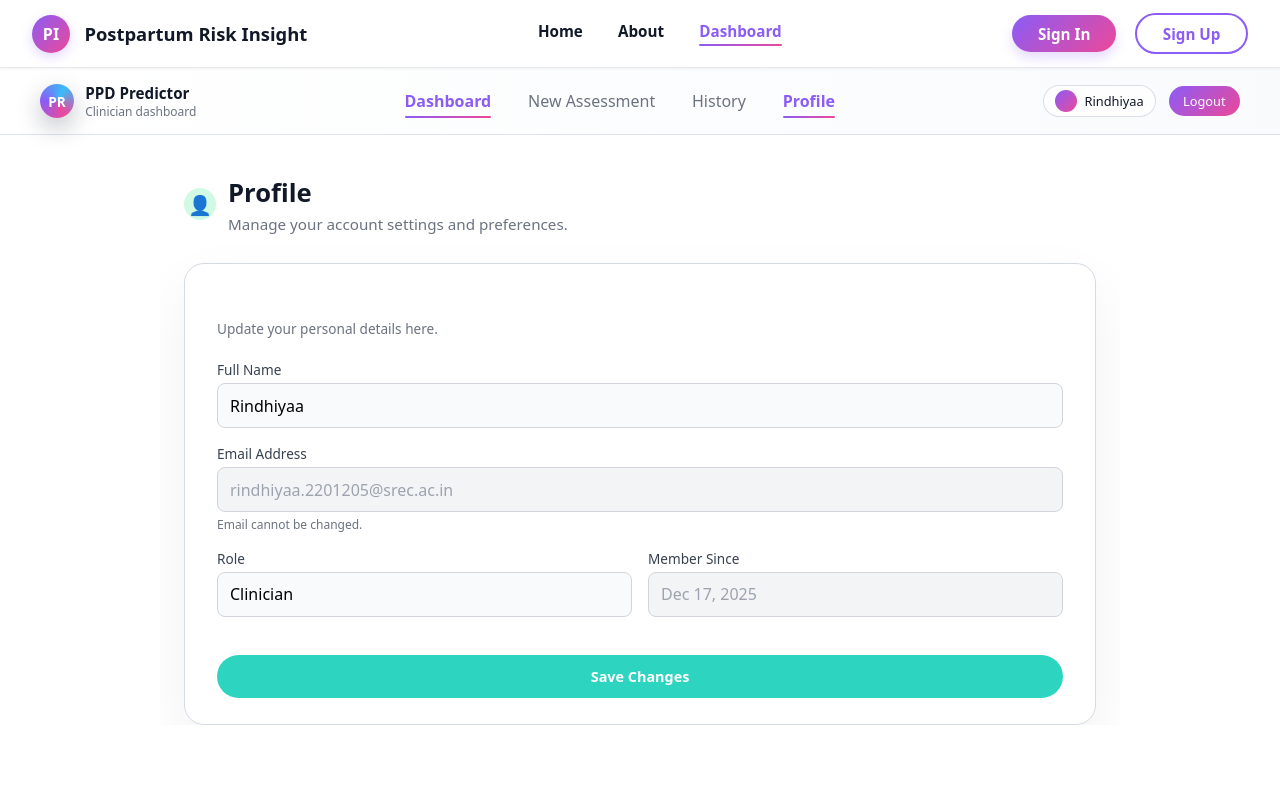
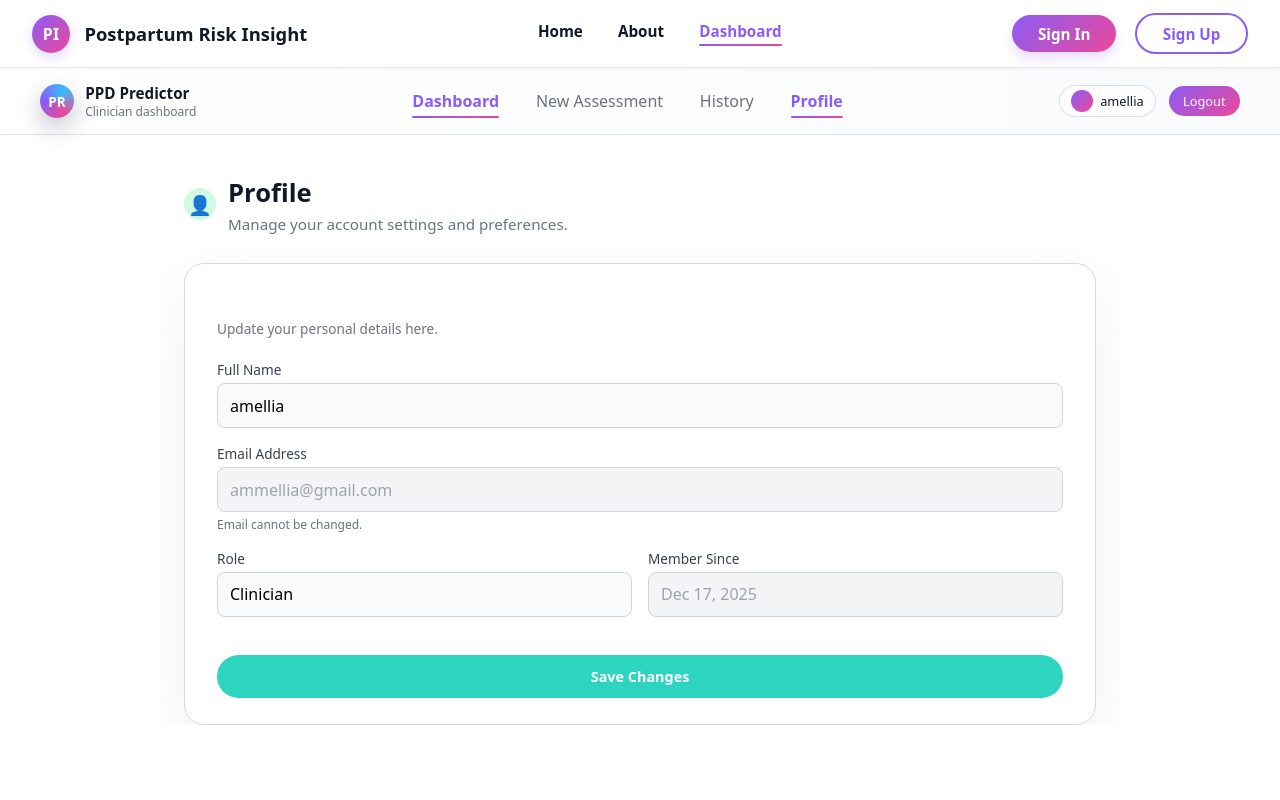
Before and after one commit to Rindhiyaa/Pregnancy_Mental_Health, a React app in the folder Pregnancy_Mental_Health/frontend/: page /Dashboard/Profile in a window 1280 px wide. Shown: the top 800 px of the page. Built offline with nearby package versions, Linux system fonts and the light colour scheme; the HTML template or start-up script is replaced by a standard one.

Commit message:
Update ProfilePage.jsx

```diff
--- a/Pregnancy_Mental_Health/frontend/src/pages/ProfilePage.jsx
+++ b/Pregnancy_Mental_Health/frontend/src/pages/ProfilePage.jsx
@@ -8,8 +8,8 @@ const ProfilePage = () => {
 
   // later you can load this from backend
   const [profile, setProfile] = useState({
-    fullName: "Rindhiyaa",
-    email: "rindhiyaa.2201205@srec.ac.in",
+    fullName: "amellia",
+    email: "ammellia@gmail.com",
     role: "Clinician",
     memberSince: "Dec 17, 2025",
   });
```
